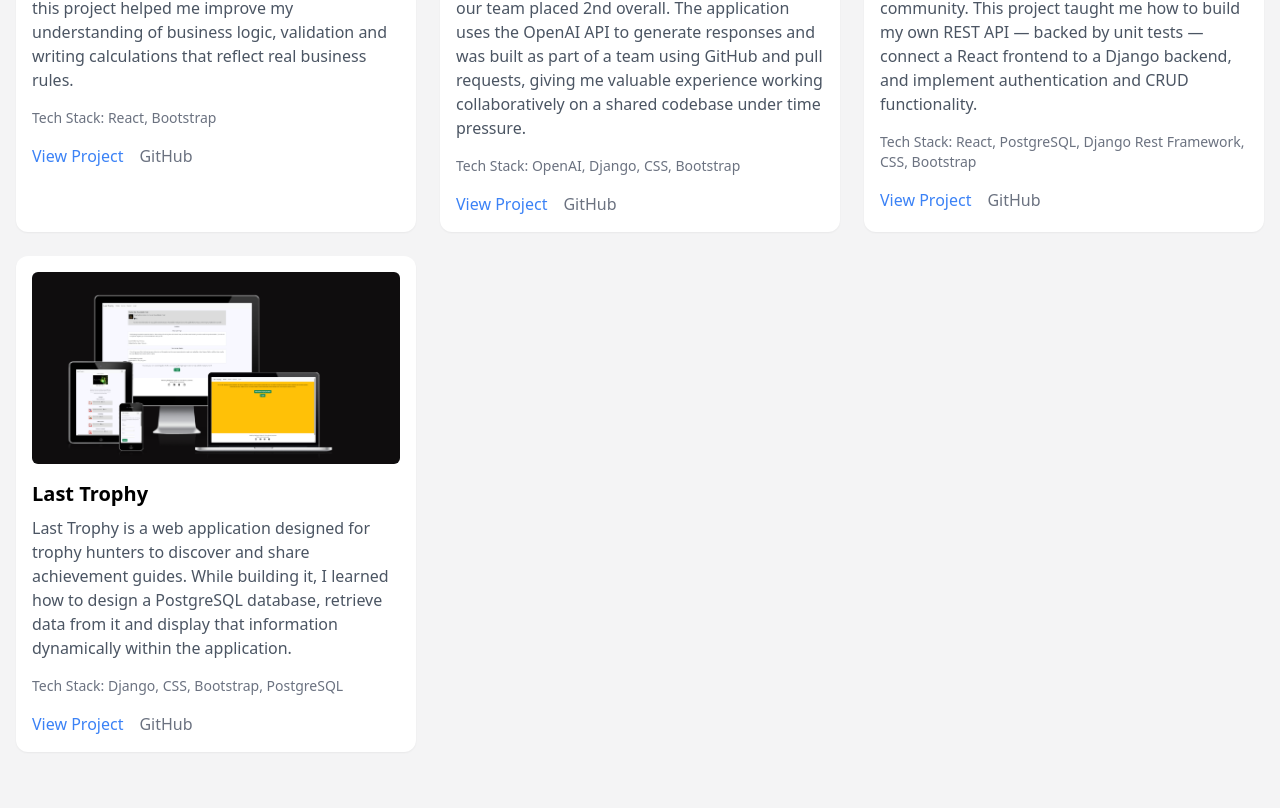
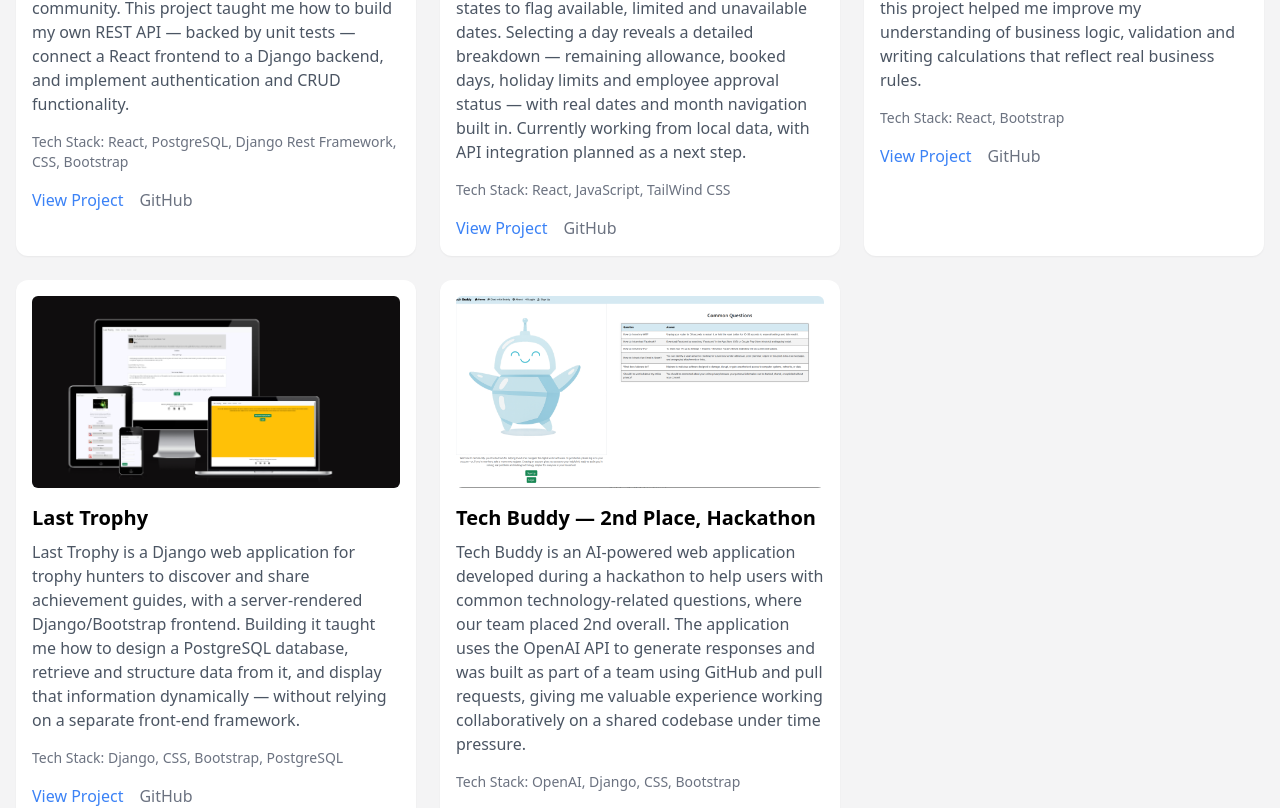
Before and after one commit to mattthughes/portfolio-app, a React (Vite) app: page / in a window 1280 px wide. Shown: the part 1338-2146 px from the top of the page. Built offline with nearby package versions, Linux system fonts and the light colour scheme.

Commit message:
Added extra project card, changed order based off importance

```diff
--- a/src/pages/home/Projects.jsx
+++ b/src/pages/home/Projects.jsx
@@ -9,6 +9,22 @@ const Projects = () => {
                 <h2 className="text-2xl font-bold mb-4">Projects</h2>
                 <div className="grid grid-cols-1 md:grid-cols-2 lg:grid-cols-3 gap-6">
                     <ProjectCard
+                        title="Souls Like Gallery"
+                        description="Souls Like Gallery is a full-stack web application where users can create an account, share posts and interact with other members of the community. This project taught me how to build my own REST API — backed by unit tests — connect a React frontend to a Django backend, and implement authentication and CRUD functionality."
+                        tech="React, PostgreSQL, Django Rest Framework, CSS, Bootstrap"
+                        image="/docs/images/souls-like-gallery.png"
+                        projectUrl="https://souls-like-gallery-03103574fc28.herokuapp.com/"
+                        gitHub="https://github.com/mattthughes/souls-like-gallery-app"
+                    />
+                    <ProjectCard
+                        title='Holiday Availability Tracker'
+                        description='Holiday Availability Tracker is a calendar-based web application that shows team holiday availability at a glance, using colour-coded day states to flag available, limited and unavailable dates. Selecting a day reveals a detailed breakdown — remaining allowance, booked days, holiday limits and employee approval status — with real dates and month navigation built in. Currently working from local data, with API integration planned as a next step.'
+                        tech='React, JavaScript, TailWind CSS'
+                        image='/docs/images/holiday-tracker.png'
+                        projectUrl='https://holiday-tracker-navy.vercel.app/'
+                        gitHub='https://github.com/mattthughes/holiday-tracker'
+                    />
+                    <ProjectCard
                         title="Holiday Entitlement Calculator"
                         description="A React application that calculates employees' remaining holiday entitlement based on their contracted hours and working pattern. Building this project helped me improve my understanding of business logic, validation and writing calculations that reflect real business rules. "
                         tech="React, Bootstrap"
@@ -16,31 +32,23 @@ const Projects = () => {
                         projectUrl="https://entitlement-calculator.vercel.app/"
                         gitHub="https://github.com/mattthughes/entitlement_calculator"
                     />
-                    <ProjectCard
-                    title="Tech Buddy — 2nd Place, Hackathon"
-                    description="Tech Buddy is an AI-powered web application developed during a hackathon to help users with common technology-related questions, where our team placed 2nd overall. The application uses the OpenAI API to generate responses and was built as part of a team using GitHub and pull requests, giving me valuable experience working collaboratively on a shared codebase under time pressure."
-                    tech="OpenAI, Django, CSS, Bootstrap"
-                    image="/docs/images/tech-buddy-live-demo.png"
-                    projectUrl="https://support-squad-tech-buddy-9d4a4ad47301.herokuapp.com/"
-                    gitHub="https://github.com/mattthughes/tech_buddy"
-
-                    />
-                    <ProjectCard
-                        title="Souls Like Gallery"
-                        description="Souls Like Gallery is a full-stack web application where users can create an account, share posts and interact with other members of the community. This project taught me how to build my own REST API — backed by unit tests — connect a React frontend to a Django backend, and implement authentication and CRUD functionality."
-                        tech="React, PostgreSQL, Django Rest Framework, CSS, Bootstrap"
-                        image="/docs/images/souls-like-gallery.png"
-                        projectUrl="https://souls-like-gallery-03103574fc28.herokuapp.com/"
-                        gitHub="https://github.com/mattthughes/souls-like-gallery-app"
-                    />
 
                     <ProjectCard
                         title="Last Trophy"
-                        description="Last Trophy is a web application designed for trophy hunters to discover and share achievement guides. While building it, I learned how to design a PostgreSQL database, retrieve data from it and display that information dynamically within the application."
+                        description="Last Trophy is a Django web application for trophy hunters to discover and share achievement guides, with a server-rendered Django/Bootstrap frontend. Building it taught me how to design a PostgreSQL database, retrieve and structure data from it, and display that information dynamically — without relying on a separate front-end framework."
                         tech="Django, CSS, Bootstrap, PostgreSQL"
                         image="/docs/images/last-trophy.png"
                         projectUrl="https://last-trophy-f32c1bd6dcec.herokuapp.com/"
                         gitHub="https://github.com/mattthughes/Last-Trophy"
+                    />
+                    <ProjectCard
+                        title="Tech Buddy — 2nd Place, Hackathon"
+                        description="Tech Buddy is an AI-powered web application developed during a hackathon to help users with common technology-related questions, where our team placed 2nd overall. The application uses the OpenAI API to generate responses and was built as part of a team using GitHub and pull requests, giving me valuable experience working collaboratively on a shared codebase under time pressure."
+                        tech="OpenAI, Django, CSS, Bootstrap"
+                        image="/docs/images/tech-buddy-live-demo.png"
+                        projectUrl="https://support-squad-tech-buddy-9d4a4ad47301.herokuapp.com/"
+                        gitHub="https://github.com/mattthughes/tech_buddy"
+
                     />
                 </div>
             </div>
```
Also changed, not shown: public/docs/images/holiday-tracker.png (added).
